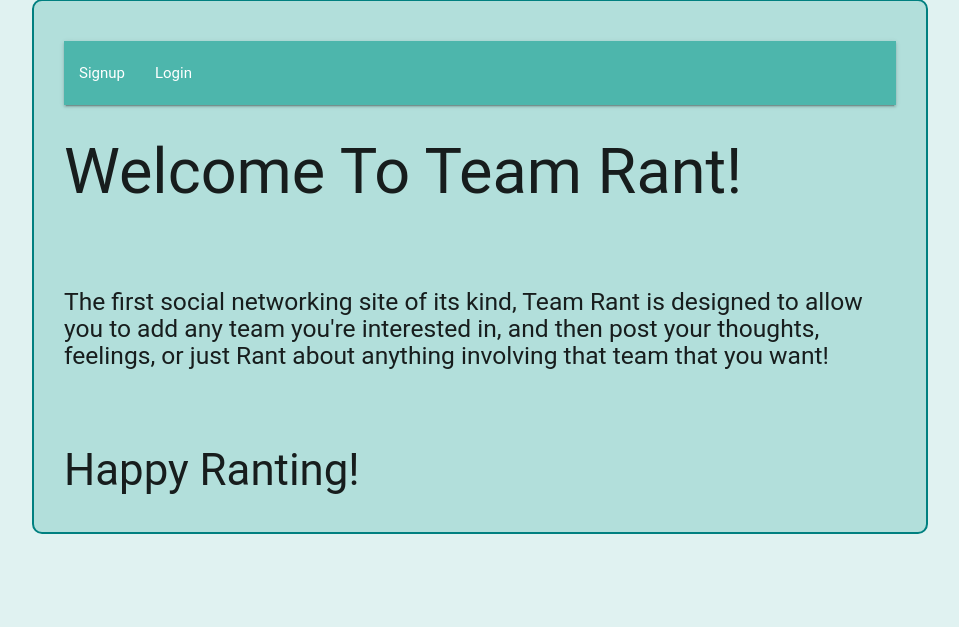
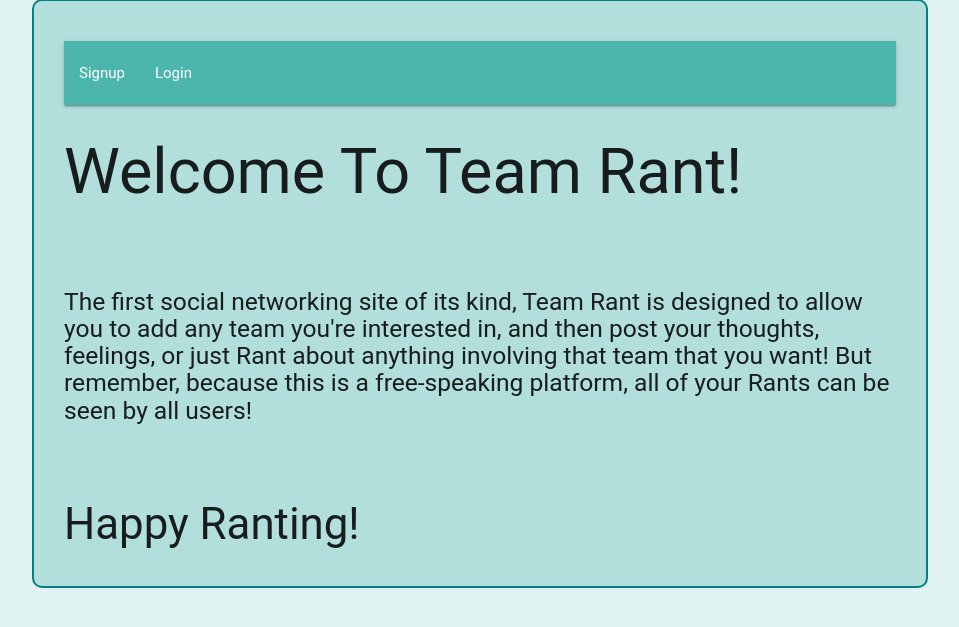
Before and after one commit to benhigh22/django_social, a Django app: template templates/index.html in a window 1280 px wide. Shown: the part 31-658 px from the top of the page, without its empty margins (160-1119 px from the left). Run offline with Django 3.2, Linux system fonts and the light colour scheme; the template is opened without the code that fills it, so the values that code supplies are empty; some libraries are stand-ins or nearby versions; some web fonts are replaced.

Commit message:
Done for now

```diff
--- a/social_app/models.py
+++ b/social_app/models.py
@@ -17,6 +17,8 @@ class Team(models.Model):
     def __str__(self):
         return self.team_name
 
+    class Meta:
+        ordering = ['-team_name']
 
 class Topic(models.Model):
     message_post = models.TextField()
--- a/templates/index.html
+++ b/templates/index.html
@@ -6,7 +6,7 @@
     <br><br>
     <h5>The first social networking site of its kind, Team Rant
     is designed to allow you to add any team you're interested in, and then post your thoughts, feelings, or just Rant about
-    anything involving that team that you want!</h5>
+    anything involving that team that you want! But remember, because this is a free-speaking platform, all of your Rants can be seen by all users!</h5>
     <br><br>
     <h3>Happy Ranting!</h3>
 {% endblock %}
```
Also changed, not shown: db.sqlite3, social_app/migrations/0007_auto_20160308_1329.py (added).
